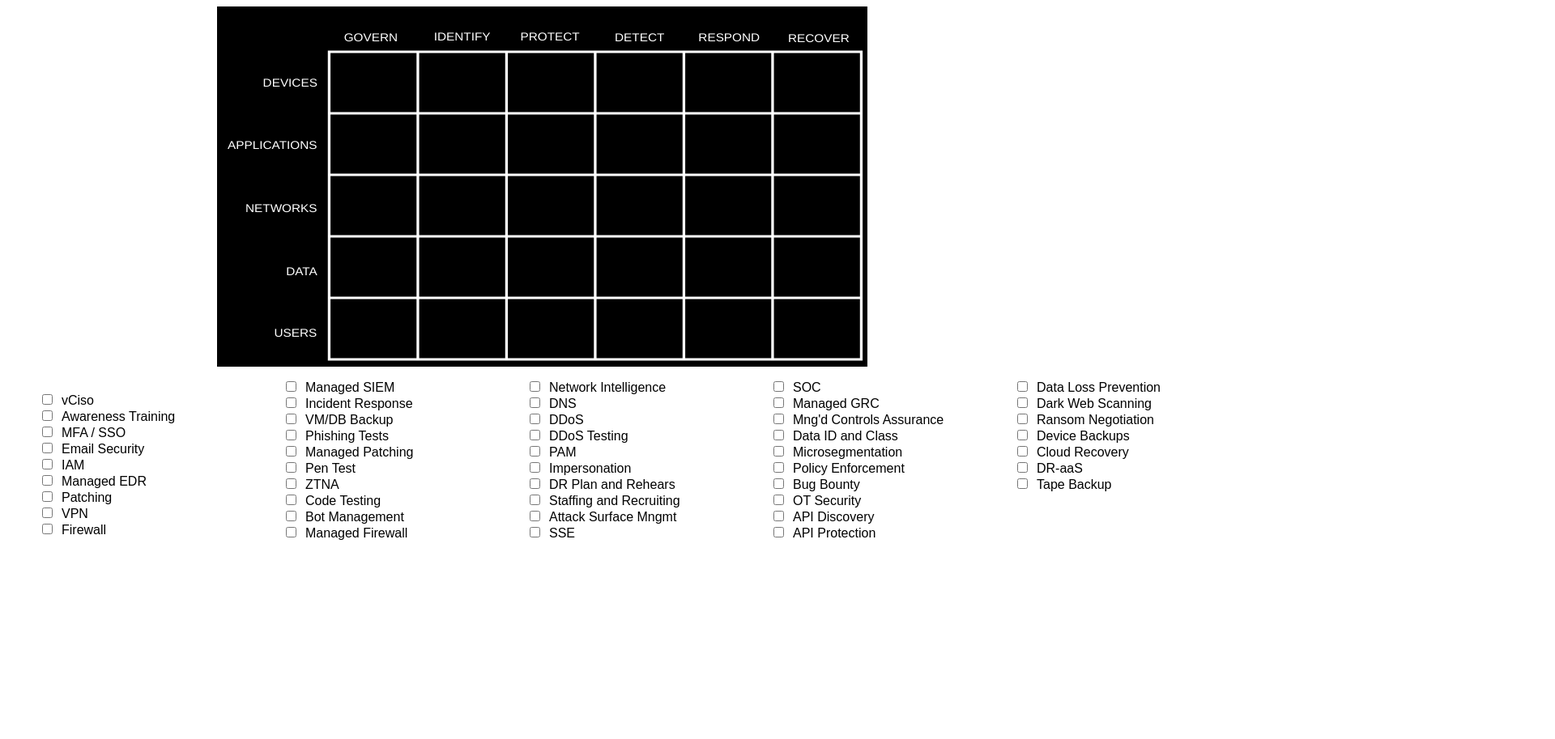
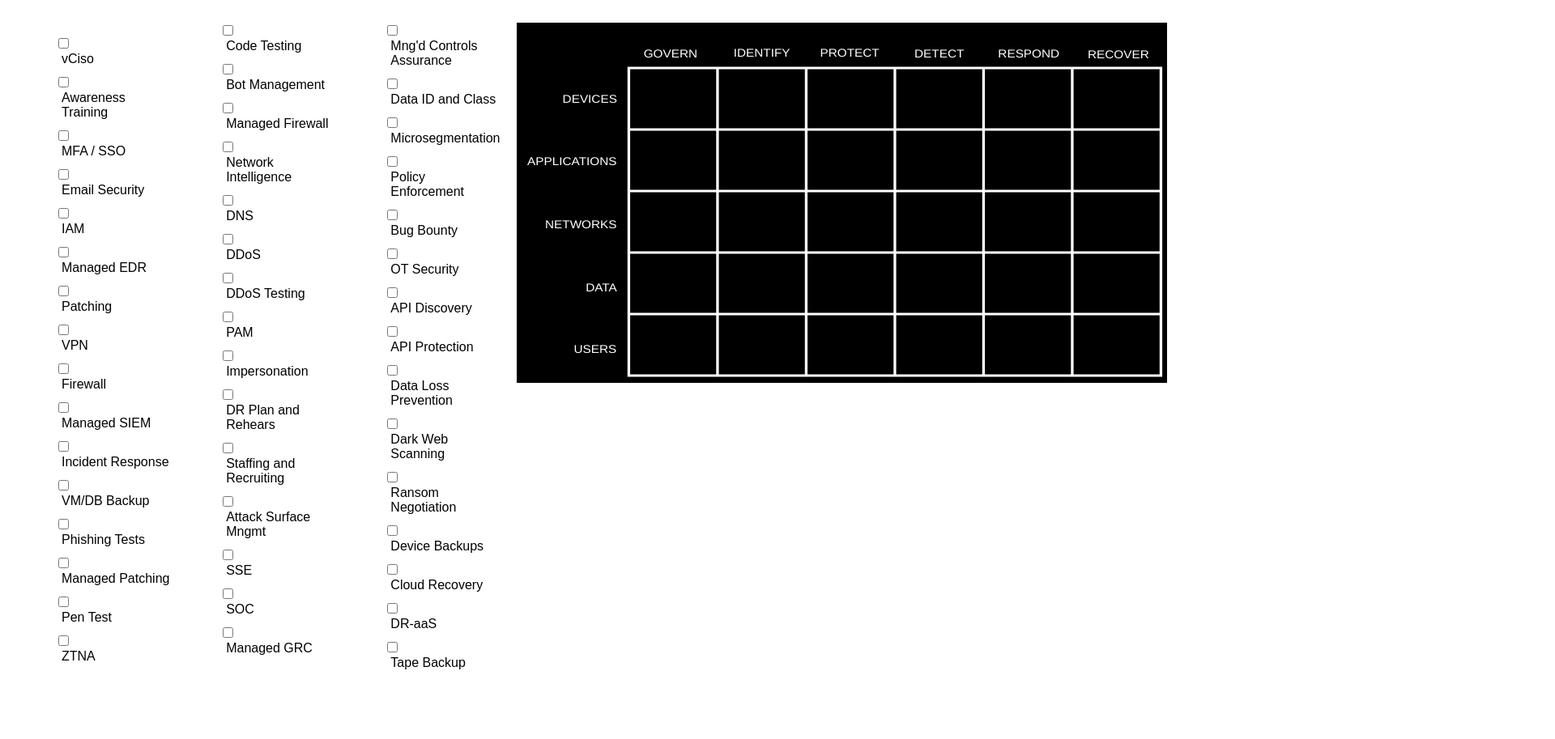
Before and after one commit to inscora/Interactive-Cyber-Defense-Matrix, a plain HTML site: page index.html in a window 1280 px wide. Shown: the top 913 px of the page at 81% size, 1920 px wide, since content can reach past the window. After the commit the page ends 859 px from the top, so only its background shows below. Drawn offline with Linux system fonts and the light colour scheme.

Commit message:
a few minor improvements

```diff
--- a/index.html
+++ b/index.html
@@ -10,11 +10,9 @@
 
 <body class="grid">
     <section>
-      <ul id="solution-checkboxes" style="list-style: none"></ul>
+        <ul id="solution-checkboxes" style="list-style: none;"></ul>
     </section>
-
-
-    <?xml version="1.0" encoding="UTF-8" standalone="no"?>
+    <section>
         <svg
             cursor="default"
             height="444.5"
@@ -23,7 +21,7 @@
             version="1.1"
             preserveAspectRatio="xMidYMid"
             style="background-color: black"
-    viewBox="0 0 803.10577 444.5"
+            viewBox="0 0 803.10577 444.5">
     sodipodi:docname="interactive cyber defense matrix.svg"
     inkscape:version="1.3.2 (091e20e, 2023-11-25)"
     inkscape:export-filename="interactive cyber defense matrix.svg"
--- a/script.js
+++ b/script.js
@@ -186,34 +186,35 @@ const SOLUTIONS = [{
 const HIDE_CLASS_NAME = 'hide-solution';
 
 
+document.addEventListener('DOMContentLoaded', () => {
+  const unorderedListElement = document.getElementById('solution-checkboxes');
   SOLUTIONS.forEach(solution => {
-  //Get ul and svg elements
-  const unorderedListElement = document.getElementById('solution-checkboxes');
       const svgRect = document.getElementById(solution.id);
 
-  //hide all svg elements by default
-  svgRect.classList.toggle(HIDE_CLASS_NAME);
+      // Hide all svg elements by default
+      svgRect.classList.add(HIDE_CLASS_NAME);
 
-  //Create elements per solution id
+      // Create elements per solution id
       const listItemElement = document.createElement('li');
       const labelElement = document.createElement('label');
       const inputElement = document.createElement('input');
 
-  //Set attributes on elements
-  inputElement.setAttribute('type', 'checkbox');
-  inputElement.setAttribute('id', `${solution.id}-checkbox`);
-  labelElement.setAttribute('for', `${solution.id}-checkbox`);
+      // Set attributes on elements
+      inputElement.type = 'checkbox';
+      inputElement.id = `${solution.id}-checkbox`;
+      labelElement.htmlFor = `${solution.id}-checkbox`;
       labelElement.textContent = solution.label;
 
-  //Append elements to li
+      // Append elements to li
       listItemElement.appendChild(inputElement);
       listItemElement.appendChild(labelElement);
 
-  //Append li to ul
+      // Append li to ul
       unorderedListElement.appendChild(listItemElement);
 
-  //Add event listener to show/hide matching svg rect
-  inputElement.addEventListener('change', (event) => {
+      // Add event listener to show/hide matching svg rect
+      inputElement.addEventListener('change', () => {
           svgRect.classList.toggle(HIDE_CLASS_NAME);
       });
   });
+});
--- a/styles.css
+++ b/styles.css
@@ -1,20 +1,25 @@
 .grid {
   display: grid;
-  grid-template-columns: 250px 1fr;
-  gap: 10px;
+  grid-template-columns: 1fr 3fr;
+  gap: 20px;
+  padding: 20px;
 }
 
+
 ul li label {
-padding-left: 0.5rem;
-font-family: Arial, Helvetica, sans-serif;
-max-height: 450px;
-overflow-y: scroll;
+  padding-left: 0.5rem;
+  font-family: Arial, Helvetica, sans-serif;
+  margin-bottom: 10px;
+  display: block;
 }
 
-section{
-width:1489px;
-column-count:5;
-transform:translatex(0px) translatey(460px);
+ul li {
+  margin-bottom: 10px;
+}
+
+section {
+  column-count: 3;
+  column-gap: 20px;
 }
 
 g.hide-solution {
```
Lines whose indentation alone changed are shown as unchanged.
